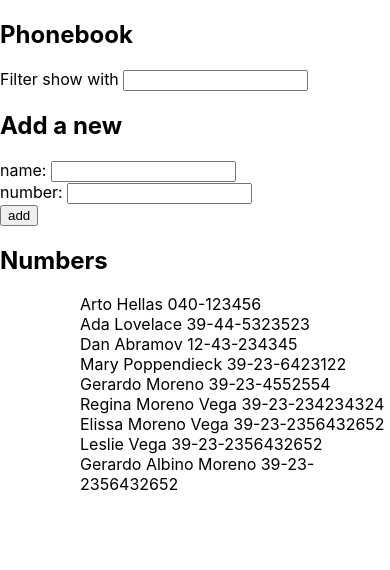
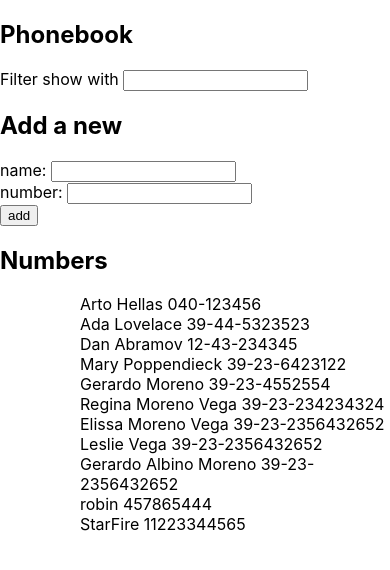
Before and after one commit to pandreuw/Part2, a React (Create React App) app in the folder phonebook/: page / in a window 390 px wide. Shown: the top 570 px of the page. Built offline with nearby package versions, Linux system fonts and the light colour scheme; data requests are answered from the project's data file.

Commit message:
2.15 Phonebook step7, numbers saved in the backend server

```diff
--- a/phonebook/db.json
+++ b/phonebook/db.json
@@ -1,5 +1,5 @@
 {
-    "persons":[
+  "persons": [
     {
       "name": "Arto Hellas",
       "number": "040-123456",
@@ -44,6 +44,16 @@
       "name": "Gerardo Albino Moreno",
       "number": "39-23-2356432652",
       "id": 8
+    },
+    {
+      "name": "robin",
+      "number": "457865444",
+      "id": 9
+    },
+    {
+      "name": "StarFire",
+      "number": "11223344565",
+      "id": 10
     }
   ]
 }
--- a/phonebook/src/App.js
+++ b/phonebook/src/App.js
@@ -39,12 +39,19 @@ The field will be erased.`
     } else {
       console.log("NOT Duplicated name");
       const noteObject = { name: newName, number: newNumber }
+      // setPersons(persons.concat(noteObject))
+      axios
+        .post('http://localhost:3001/persons', noteObject)
+        .then(response => {
           setPersons(persons.concat(noteObject))
+          // setNewNote('')
           setNewName('')
           setNewNumber('')
           // Following required to reset the filter and update the list with the new entry
           //unable to add a reduce
           setFilter({ enabled: true, filter: '' })
+        })
+
     }
   }
 
```
Lines whose indentation alone changed are shown as unchanged.
